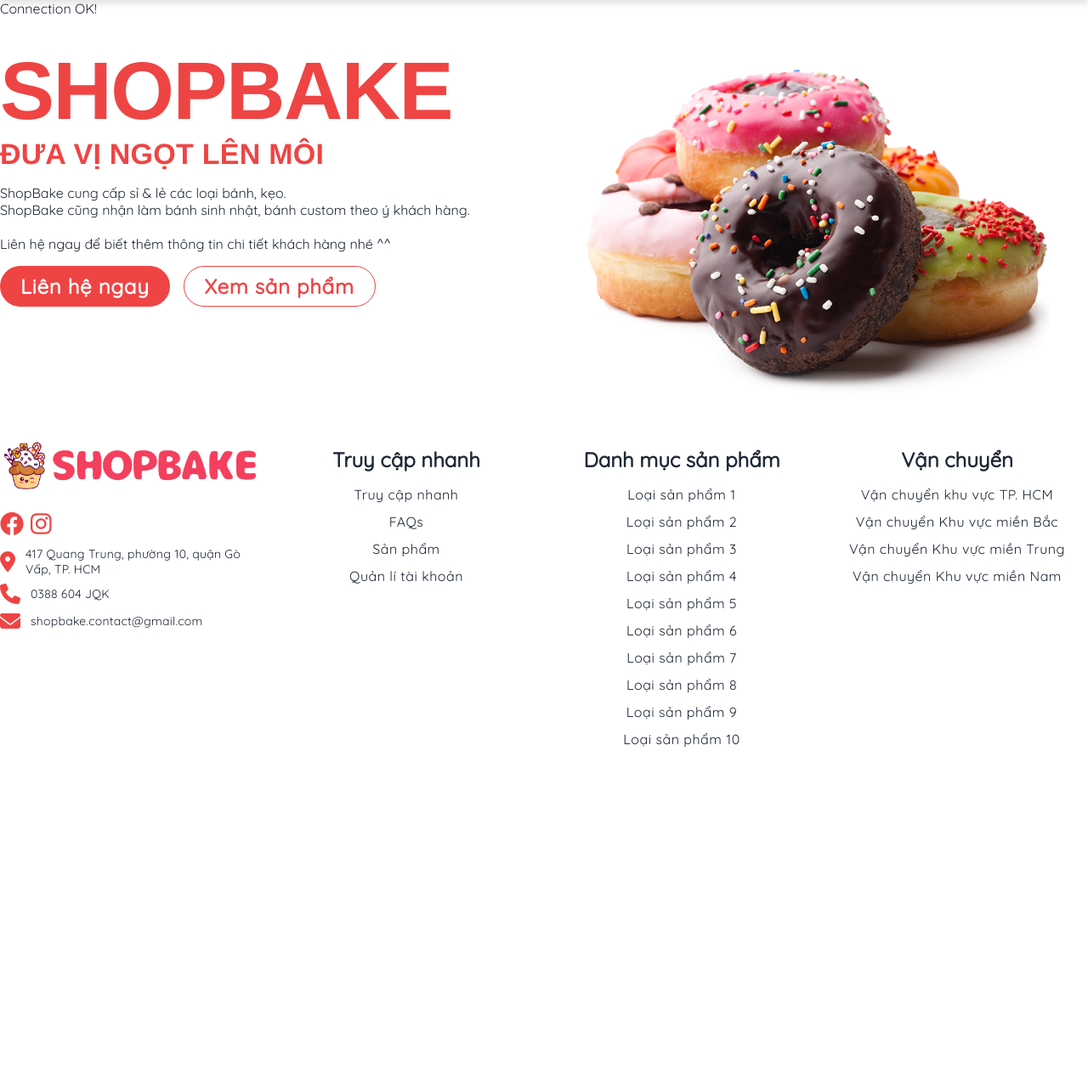
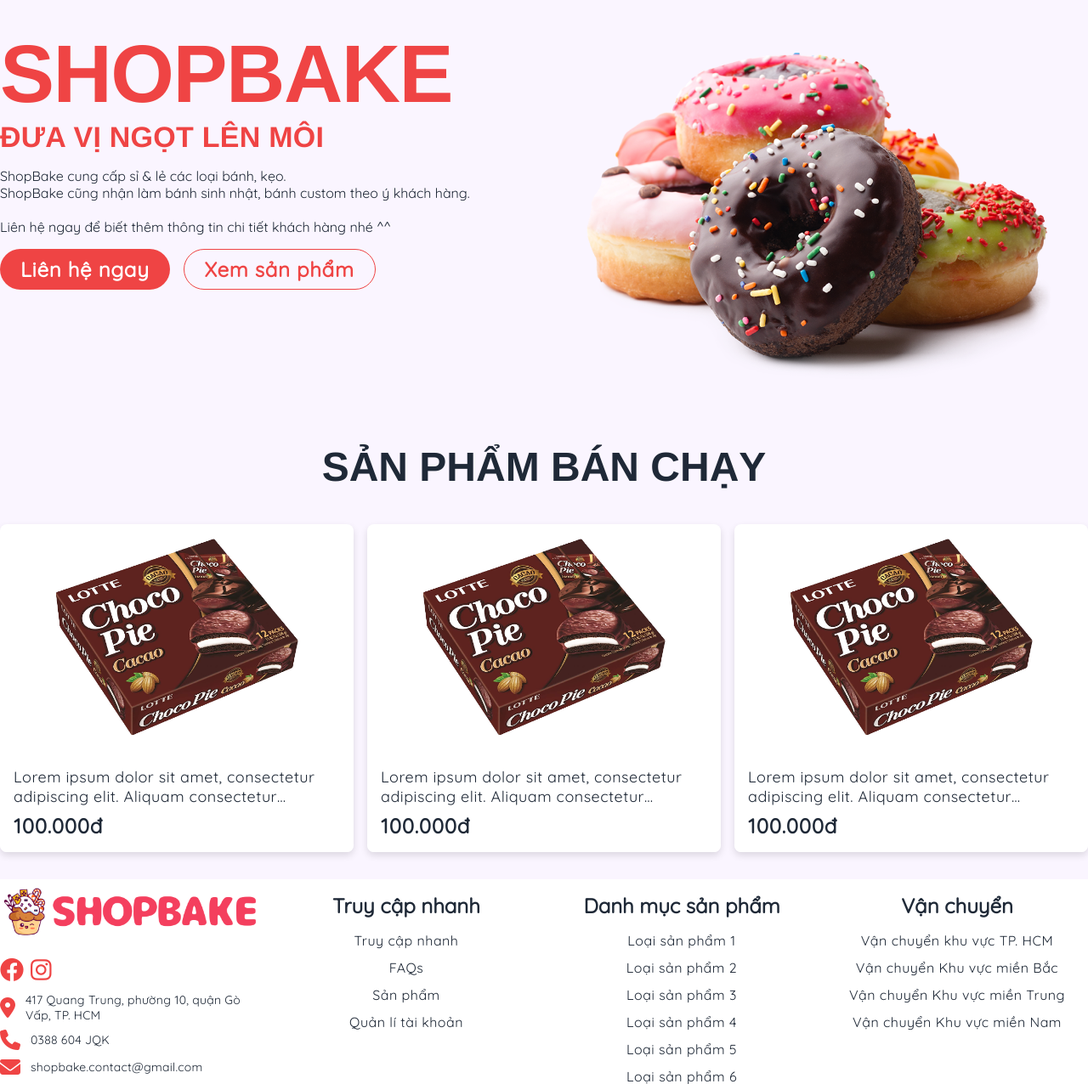
Before and after one commit to hieuxeom/project-1, a PHP site: page /project-1/home in a window 1280 px wide. Shown: the part 82-1358 px from the top of the page at 85% size. Before the commit the page ends 961 px from the top, so only its background shows below. Run offline with PHP 8.4, Linux system fonts and the light colour scheme.

Commit message:
add test-url and coding home page

```diff
--- a/app/core/Database.php
+++ b/app/core/Database.php
@@ -11,7 +11,7 @@
         try {
             $conn = new PDO("mysql:host={$this->host};dbname={$this->db_name};charset=utf8mb4", $this->username, $this->password);
             $conn->setAttribute(PDO::ATTR_ERRMODE, PDO::ERRMODE_EXCEPTION);
-            echo "Connection OK!";
+//            echo "Connection OK!";
         } catch (PDOException $e) {
             echo "Connection error: " . $e->getMessage();
         }
--- a/app/views/home/index.php
+++ b/app/views/home/index.php
@@ -1,4 +1,4 @@
-<main class="w-full flex flex-col items-center">
+<main class="w-full flex flex-col items-center bg-">
     <div id="hero-section" class="flex w-fix m-32">
         <div class="w-1-2 flex flex-col gap-16">
             <div class="header-text">
@@ -20,6 +20,45 @@
         <div class="w-1-2 flex justify-center items-center">
             <img class="w-full" src="<?php echo BASEPATH . "/public/img/hero.png" ?>" alt="">
         </div>
-
+    </div>
+    <div id="best-sell-section" class="flex flex-col w-fix m-32">
+        <div class="w-full">
+            <h1 class="heading-1 text-helvetica text-center text-uppercase">Sản phẩm bán chạy</h1>
+        </div>
+        <div class="w-full grid grid-cols-3 m-t-40 gap-16">
+            <div class="flex flex-col gap-4 w-full bg-white round-8 shadow-bottom-normal overflow-hidden">
+                <div class="w-full p-16 flex  justify-center">
+                    <img class="w-3-4" src="<?php echo BASEPATH . "/public/img/test-img.png" ?>" alt="">
+                </div>
+                <div class="bg-white flex flex-col gap-8 p-16">
+                    <p class="product-name text-large">Lorem ipsum dolor sit amet, consectetur adipiscing elit. Aliquam
+                        consectetur venenatis blandit. Praesent vehicula, libero non pretium vulputate, lacus arcu
+                        facilisis lectus</p>
+                    <p class="text-super-large text-bold">100.000đ</p>
+                </div>
+            </div>
+            <div class="flex flex-col gap-4 w-full bg-white round-8 shadow-bottom-normal overflow-hidden">
+                <div class="w-full p-16 flex  justify-center">
+                    <img class="w-3-4" src="<?php echo BASEPATH . "/public/img/test-img.png" ?>" alt="">
+                </div>
+                <div class="bg-white flex flex-col gap-8 p-16">
+                    <p class="product-name text-large">Lorem ipsum dolor sit amet, consectetur adipiscing elit. Aliquam
+                        consectetur venenatis blandit. Praesent vehicula, libero non pretium vulputate, lacus arcu
+                        facilisis lectus</p>
+                    <p class="text-super-large text-bold">100.000đ</p>
+                </div>
+            </div>
+            <div class="flex flex-col gap-4 w-full bg-white round-8 shadow-bottom-normal overflow-hidden">
+                <div class="w-full p-16 flex  justify-center">
+                    <img class="w-3-4" src="<?php echo BASEPATH . "/public/img/test-img.png" ?>" alt="">
+                </div>
+                <div class="bg-white flex flex-col gap-8 p-16">
+                    <p class="product-name text-large">Lorem ipsum dolor sit amet, consectetur adipiscing elit. Aliquam
+                        consectetur venenatis blandit. Praesent vehicula, libero non pretium vulputate, lacus arcu
+                        facilisis lectus</p>
+                    <p class="text-super-large text-bold">100.000đ</p>
+                </div>
+            </div>
+        </div>
     </div>
 </main>
--- a/app/views/product/index.php
+++ /dev/null
@@ -1 +0,0 @@
-<?php
--- a/public/css/home.css
+++ b/public/css/home.css
@@ -4,3 +4,15 @@
     text-transform: uppercase;
     font-weight: bold;
 }
+
+main {
+    background: var(--purple-50);
+}
+
+.product-name {
+    overflow: hidden;
+    display: -webkit-box;
+    -webkit-line-clamp: 2; /* number of lines to show */
+    line-clamp: 2;
+    -webkit-box-orient: vertical;
+}
--- a/public/css/style.css
+++ b/public/css/style.css
@@ -73,6 +73,34 @@
 /* General Config */
 /******************/
 
+/* Color Style */
+
+.bg-white {
+    background: #fff;
+}
+
+/* Border Radius Style */
+
+.round-8 {
+    border-radius: .5rem;
+}
+
+.round-16 {
+    border-radius: 1rem;
+}
+
+.round-24 {
+    border-radius: 1.5rem;
+}
+
+.round-32 {
+    border-radius: 32rem;
+}
+
+.round-full {
+    border-radius: 999px;
+}
+
 /* Position Style */
 
 .static {
@@ -1459,6 +1487,17 @@
     font-weight: bold;
 }
 
+.text-center {
+    text-align: center;
+}
+
+.text-uppercase {
+    text-transform: uppercase;
+}
+
+.text-lowercase {
+    text-transform: lowercase;
+}
 
 /*****************/
 /* SHADOW STYLES */
```
Also changed, not shown: app/controllers/TestController.php (+11 -0 lines), public/img/test-img.png (added).
